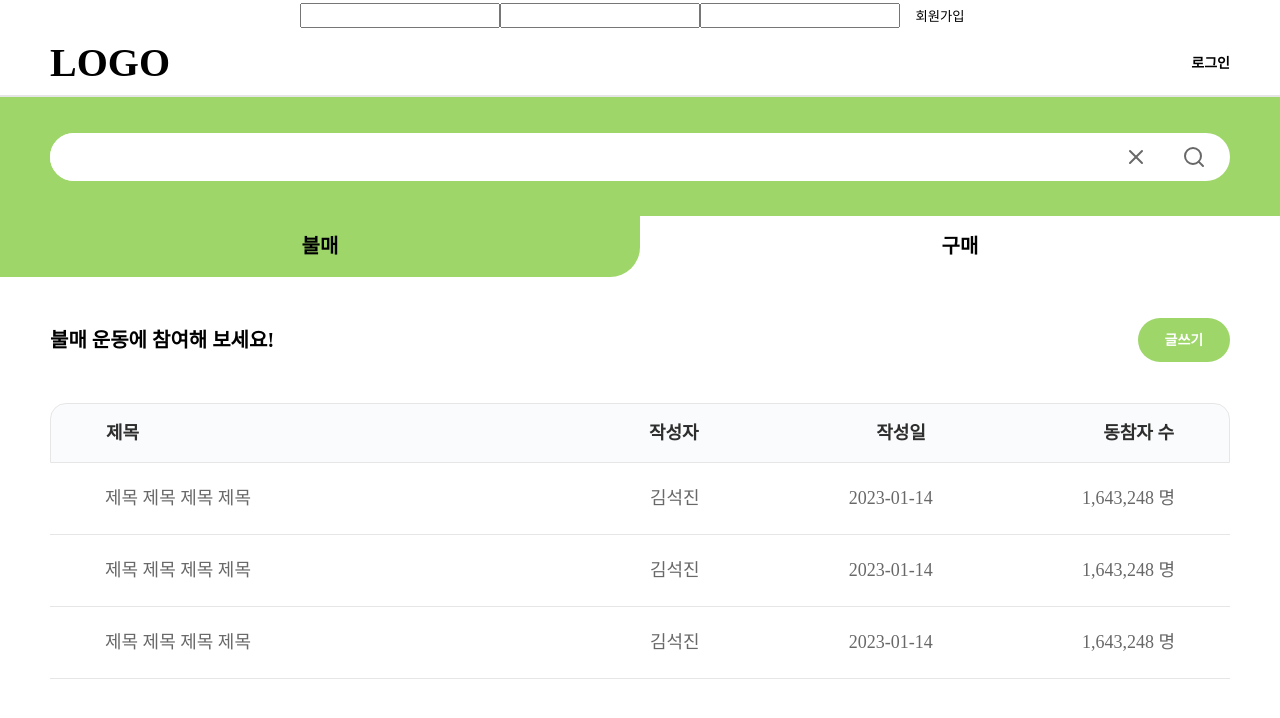
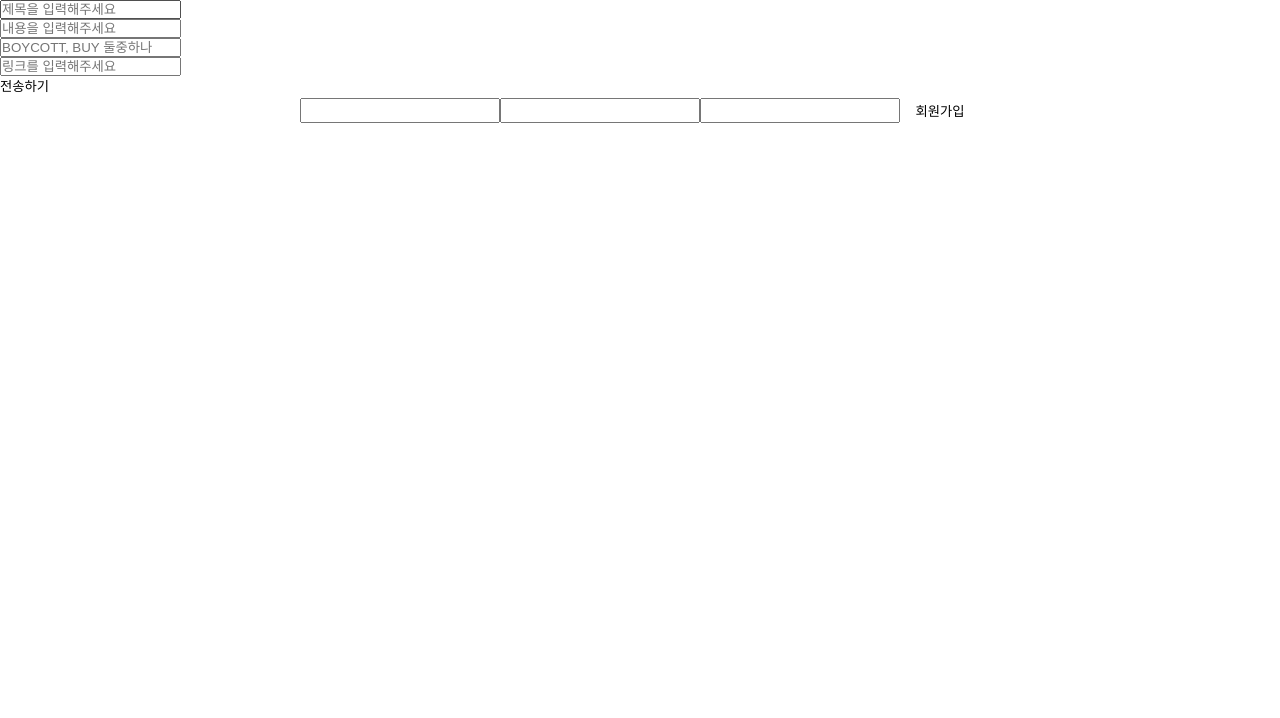
Before and after one commit to highthon/highthon-RightSide-client, a React (Create React App) app: page / in a window 1280 px wide. Shown: the top 718 px of the page. Built offline with nearby package versions, Linux system fonts and the light colour scheme.

Commit message:
ADD :: notice write

```diff
--- a/src/App.js
+++ b/src/App.js
@@ -1,12 +1,13 @@
 import Main from "./components/Main";
 import { ToastContainer } from "react-toastify";
 import Join from "./components/auth/Join/Join";
+import NoticeWrite from "./components/Notice/NoticeWrite/NoticeWrite";
 
 function App() {
   return (
     <>
+      <NoticeWrite />
       <Join />
-      <Main />
     </>
   );
 }
--- a/src/components/Main/Main.jsx
+++ b/src/components/Main/Main.jsx
@@ -1,6 +1,6 @@
 import * as S from "./Main.style.js";
 import Header from "../Header";
-import NoticeList from "../NoticeList";
+import NoticeList from "../Notice/NoticeList";
 
 import xSvg from "../../assets/img/x.svg";
 import searchSvg from "../../assets/img/search.svg";
--- a/src/components/NoticeList/NoticeList.style.js
+++ b/src/components/Notice/NoticeList/NoticeList.style.js
@@ -1,6 +1,6 @@
 /* your css code */
 import styled from "styled-components";
-import * as P from "../../shared/styles/palette.style";
+import * as P from "../../../shared/styles/palette.style";
 
 export const NoticeList = styled.div`
   padding: 0px 55px;
--- /dev/null
+++ b/src/components/Notice/NoticeWrite/NoticeWrite.jsx
@@ -0,0 +1,62 @@
+import { useState } from "react";
+import * as S from "./NoticeWrite.style.js";
+import noticeRepository from "../../../repository/notice/notice.repository";
+
+const NoticeWrite = () => {
+  const [noticeData, setNoticeData] = useState({
+    title: "",
+    tags: "",
+    content: "",
+    link: "",
+  });
+
+  const onChange = (e) => {
+    const { name, value } = e.target;
+    setNoticeData({ ...noticeData, [name]: value });
+  };
+
+  const postSubmit = () => {
+    try {
+      if (
+        noticeData.title === "" ||
+        noticeData.tags === "" ||
+        noticeData.content === "" ||
+        noticeData.link === ""
+      ) {
+        window.alert("입력안한 정보를 입력해주시기 바랍니다.");
+        return;
+      }
+      const { data } = noticeRepository.PostWriteNotice(noticeData);
+    } catch (error) {
+      window.alert("오류");
+    }
+  };
+
+  return (
+    <S.NoticeWrite>
+      <S.Input
+        name="title"
+        onChange={onChange}
+        placeholder="제목을 입력해주세요"
+      />
+      <S.Input
+        name="tags"
+        onChange={onChange}
+        placeholder="내용을 입력해주세요"
+      />
+      <S.Input
+        name="content"
+        onChange={onChange}
+        placeholder="BOYCOTT, BUY 둘중하나"
+      />
+      <S.Input
+        name="link"
+        onChange={onChange}
+        placeholder="링크를 입력해주세요"
+      />
+      <S.SubmitBtn onClick={postSubmit}>전송하기</S.SubmitBtn>
+    </S.NoticeWrite>
+  );
+};
+
+export default NoticeWrite;
--- /dev/null
+++ b/src/components/Notice/NoticeWrite/NoticeWrite.style.js
@@ -0,0 +1,10 @@
+/* your css code */
+import styled from "styled-components";
+
+export const NoticeWrite = styled.form``;
+
+export const Input = styled.input`
+  display: block;
+`;
+
+export const SubmitBtn = styled.button``;
--- /dev/null
+++ b/src/components/Notice/NoticeWrite/index.js
@@ -0,0 +1 @@
+export { default } from "./NoticeWrite";
--- /dev/null
+++ b/src/repository/notice/notice.repository.js
@@ -0,0 +1,9 @@
+import axios from "axios";
+
+class noticeRepository {
+  PostWriteNotice(postData) {
+    const { data } = axios.post("/post", postData);
+  }
+}
+
+export default new noticeRepository();
```
Also changed, not shown: src/components/Notice/NoticeList/NoticeList.jsx (renamed from src/components/NoticeList/NoticeList.jsx), src/components/Notice/NoticeList/index.js (renamed from src/components/NoticeList/index.js), 1 other file (tests, documents, lock files or other folders).
